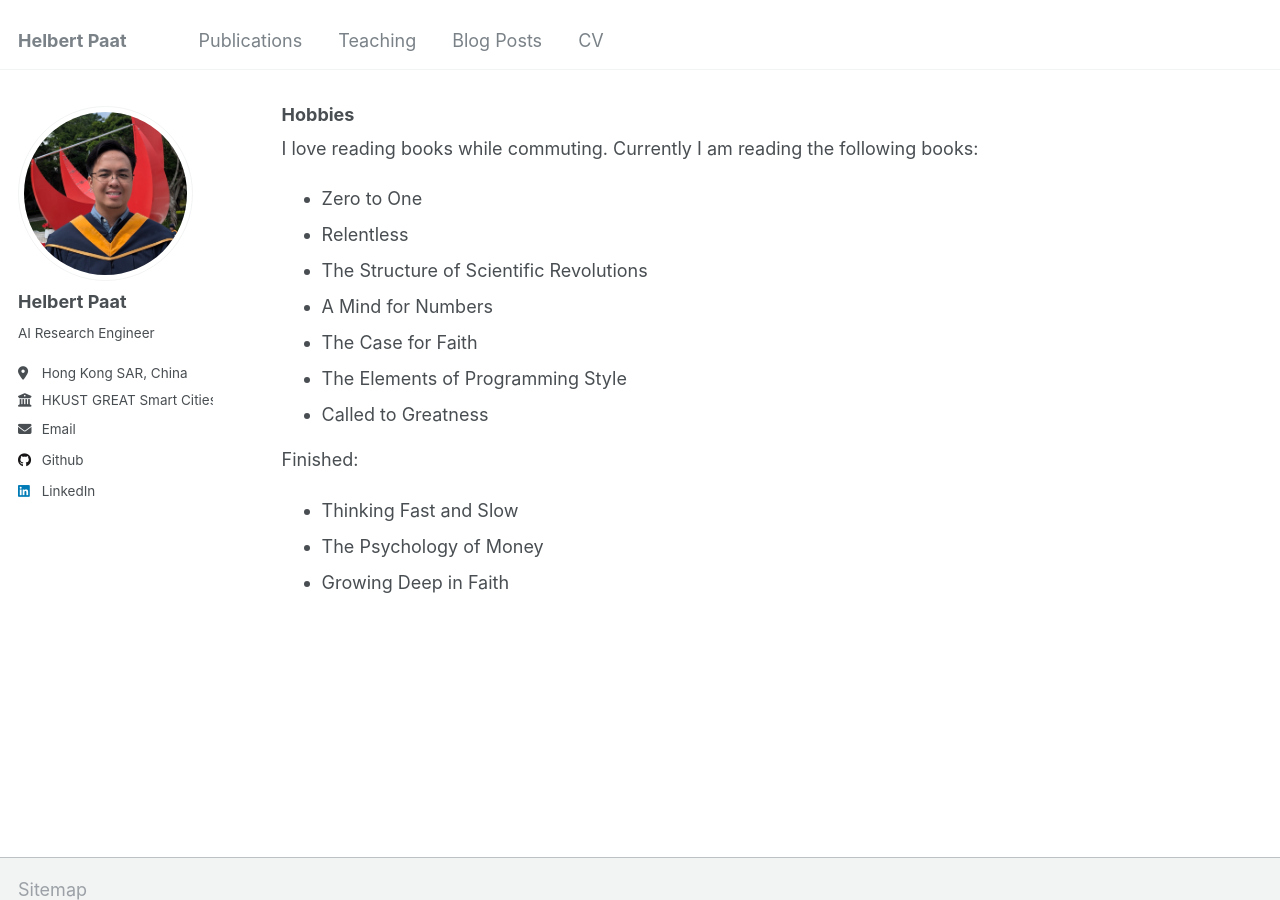
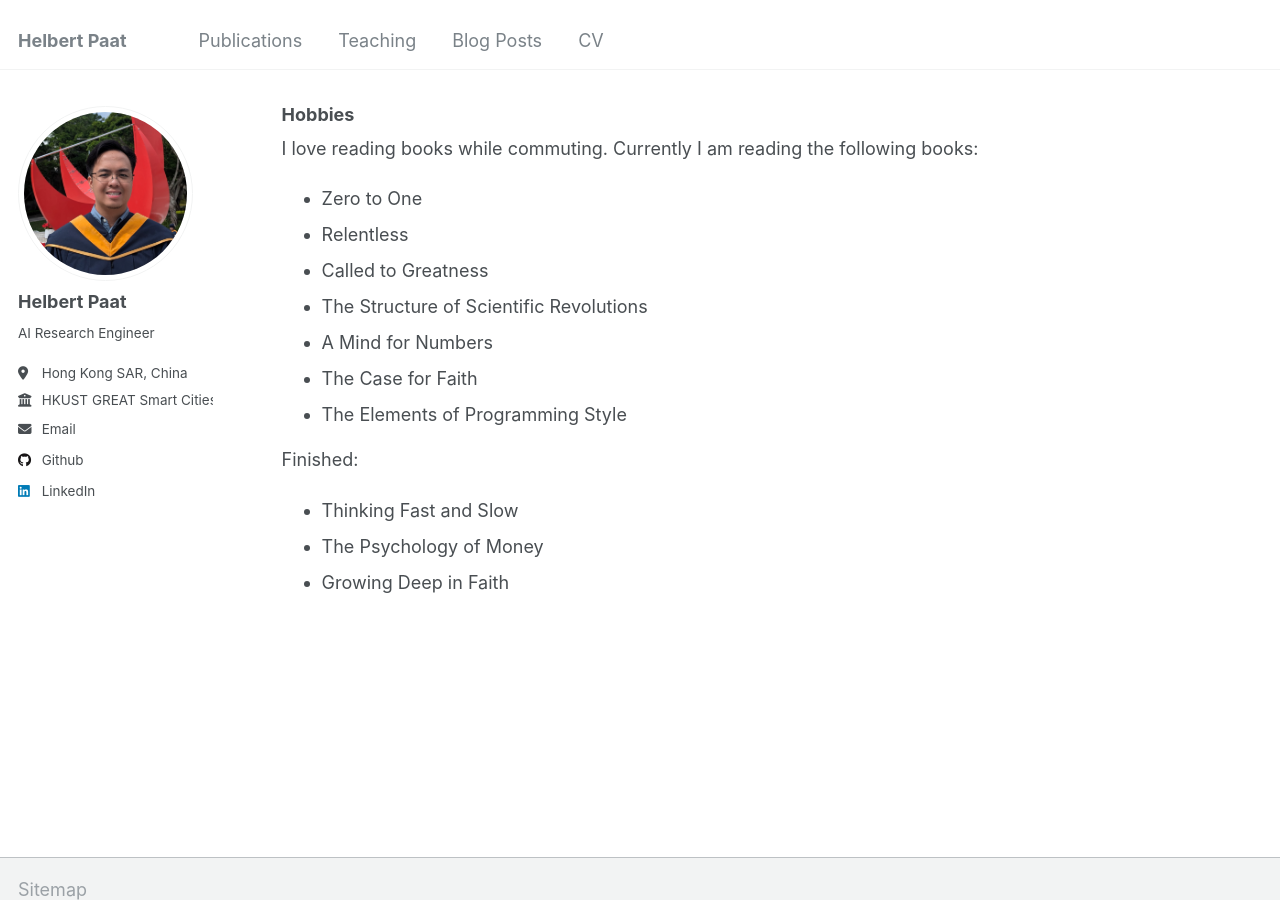
Before and after one commit to paathelb/paathelb.github.io, a Jekyll site: the page built from _pages/about.md, in a window 1280 px wide and 900 px high, scrolled down 749 px. Built offline with Jekyll 4.4.1, drawn with Linux system fonts in a browser that asks for light colours.

```diff
--- a/_pages/about.md
+++ b/_pages/about.md
@@ -62,11 +62,11 @@ I'm currently a Research Assistant at [HKUST Intelligent Transportation Systems
 I love reading books while commuting. Currently I am reading the following books:
 - Zero to One
 - Relentless
+- Called to Greatness
 - The Structure of Scientific Revolutions
 - A Mind for Numbers
 - The Case for Faith
 - The Elements of Programming Style
-- Called to Greatness
 
 Finished:
 - Thinking Fast and Slow
```
